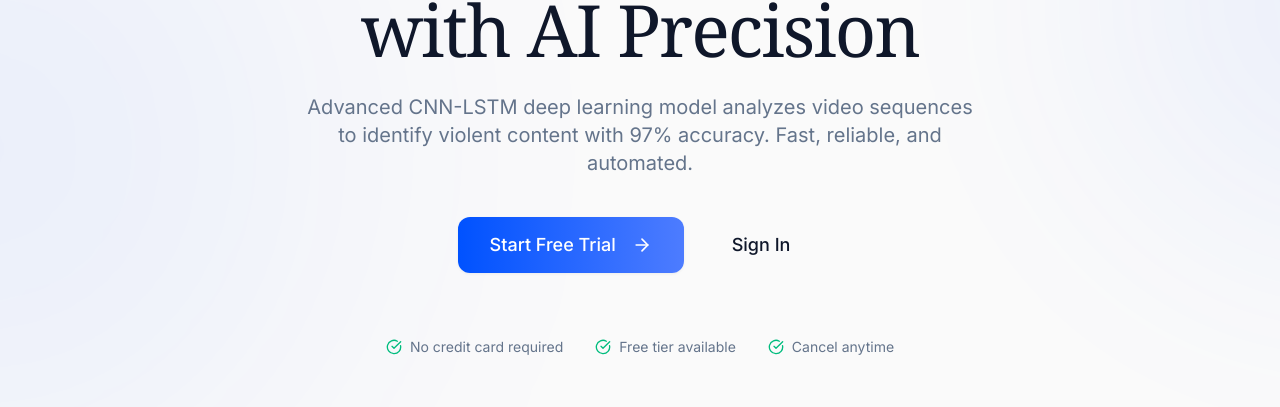
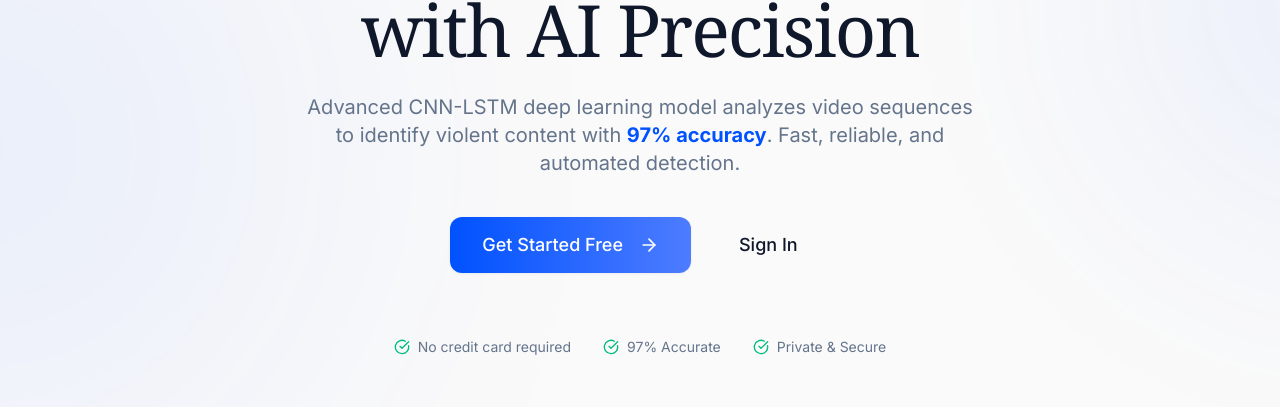
Before and after one commit to Theani7/Violence-Detection-System-using-CNN-LSTM-Models, a React (Vite) app in the folder frontend/: page / in a window 1280 px wide. Shown: the part 351-758 px from the top of the page. Built offline with nearby package versions, Linux system fonts and the light colour scheme; no server answers; a web font is replaced by a local one.

Commit message:
Highlight 97% accuracy and update CTA buttons: change 'Start Free Trial' to 'Get Started Free', highlight 97% in hero description

```diff
--- a/frontend/src/App.tsx
+++ b/frontend/src/App.tsx
@@ -183,7 +183,7 @@ function App() {
               animate={{ opacity: 1, y: 0 }}
               transition={{ duration: 0.8, delay: 0.2 }}
             >
-              Advanced CNN-LSTM deep learning model analyzes video sequences to identify violent content with 97% accuracy. Fast, reliable, and automated.
+              Advanced CNN-LSTM deep learning model analyzes video sequences to identify violent content with <span className="font-bold text-accent">97% accuracy</span>. Fast, reliable, and automated detection.
             </motion.p>
 
             <motion.div
@@ -194,13 +194,13 @@ function App() {
             >
               {user ? (
                 <Button size="lg" onClick={() => navigate("/dashboard")} className="min-w-[200px]">
-                  Go to Dashboard
+                  Analyze Videos
                   <ArrowRight className="ml-2 h-5 w-5" />
                 </Button>
               ) : (
                 <>
                   <Button size="lg" onClick={() => openAuth("register")} className="min-w-[200px]">
-                    Start Free Trial
+                    Get Started Free
                     <ArrowRight className="ml-2 h-5 w-5" />
                   </Button>
                   <Button variant="outline" size="lg" onClick={() => openAuth("login")}>
@@ -223,11 +223,11 @@ function App() {
               </div>
               <div className="flex items-center gap-2">
                 <CheckCircle className="h-4 w-4 text-emerald-500" />
-                <span>Free tier available</span>
+                <span>97% Accurate</span>
               </div>
               <div className="flex items-center gap-2">
                 <CheckCircle className="h-4 w-4 text-emerald-500" />
-                <span>Cancel anytime</span>
+                <span>Private & Secure</span>
               </div>
             </motion.div>
           </div>
@@ -370,7 +370,7 @@ function App() {
             </p>
             <div className="mt-8 flex flex-col sm:flex-row items-center justify-center gap-4">
               <Button size="lg" onClick={() => openAuth("register")}>
-                Create Free Account
+                Get Started Free
                 <ArrowRight className="ml-2 h-5 w-5" />
               </Button>
               <Button variant="ghost" size="lg" onClick={() => openAuth("login")}>
```
